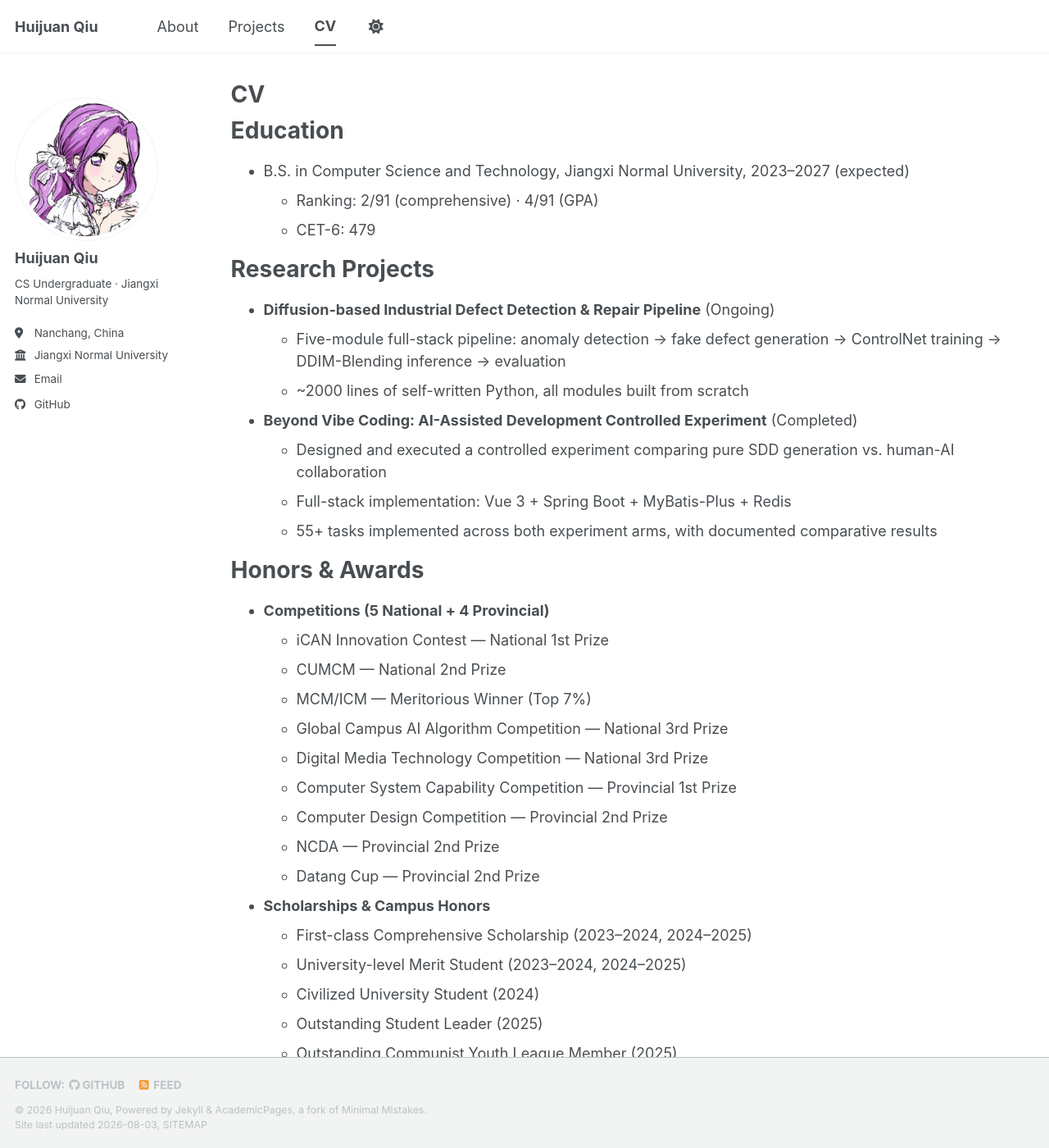
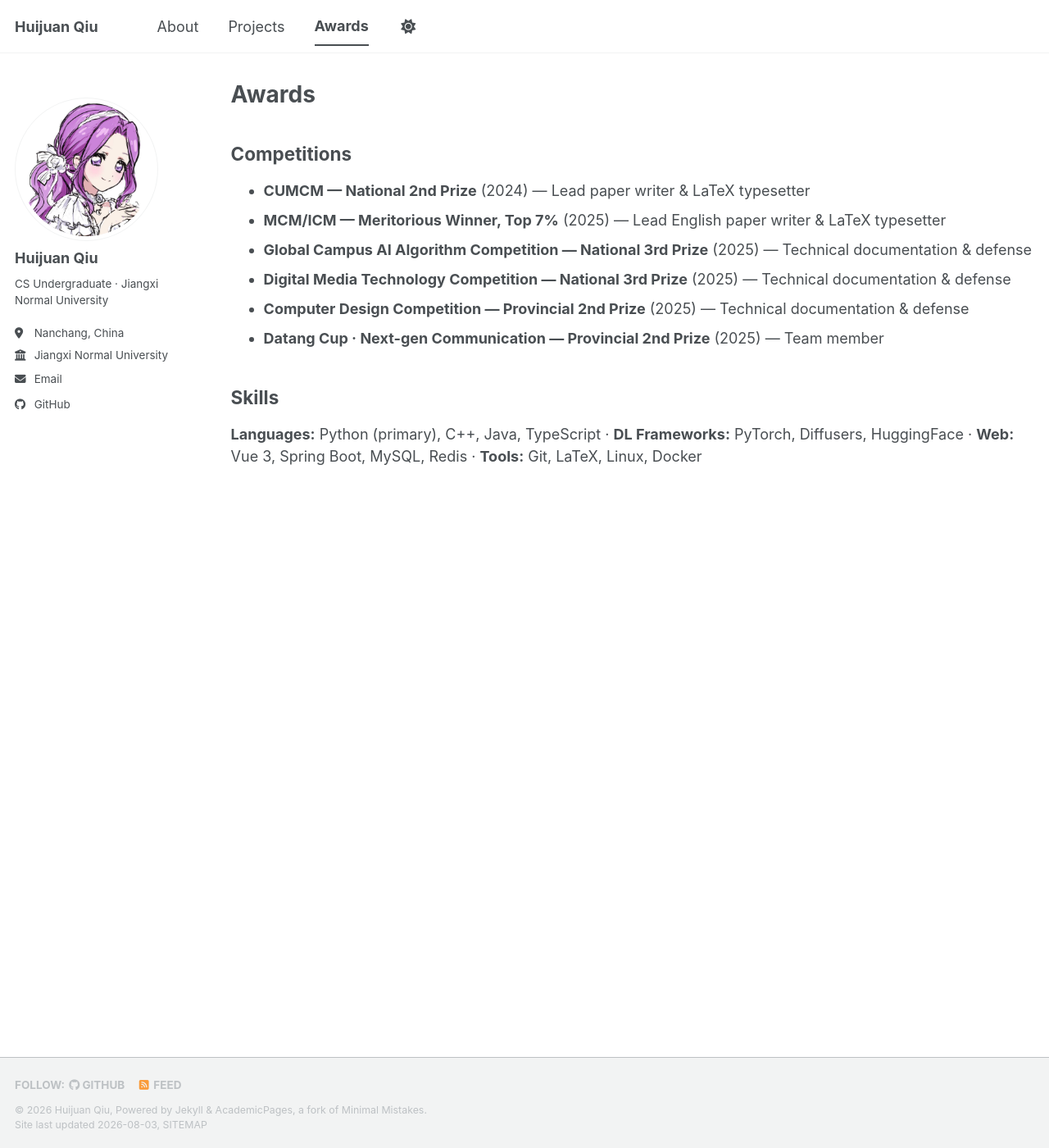
Before and after one commit to 11111XIMOLOKO/11111XIMOLOKO.github.io, a Jekyll site: the page built from _pages/cv.md, in a window 1280 px wide and 1400 px high. Shown: the whole window at 82% size. Built offline with Jekyll 4.4.1, drawn with Linux system fonts in a browser that asks for light colours; a style sheet for code colours, icons or effects is not loaded; some of the changed text lies outside the part shown.

Commit message:
CV页面改为Awards页面，列出6项竞赛+技能，导航更新

```diff
--- a/_data/navigation.yml
+++ b/_data/navigation.yml
@@ -5,5 +5,5 @@ main:
   - title: "Projects"
     url: /portfolio/
 
-  - title: "CV"
-    url: /cv/
+  - title: "Awards"
+    url: /awards/
--- a/_pages/cv.md
+++ b/_pages/cv.md
@@ -1,60 +1,24 @@
 ---
 layout: archive
-title: "CV"
-permalink: /cv/
+title: "Awards"
+permalink: /awards/
 author_profile: true
 redirect_from:
+  - /cv/
   - /resume
 ---
 
 {% include base_path %}
 
-Education
-======
-* B.S. in Computer Science and Technology, Jiangxi Normal University, 2023–2027 (expected)
-  * Ranking: 2/91 (comprehensive) · 4/91 (GPA)
-  * CET-6: 479
+## Competitions
 
-Research Projects
-======
-* **Diffusion-based Industrial Defect Detection & Repair Pipeline** (Ongoing)
-  * Five-module full-stack pipeline: anomaly detection → fake defect generation → ControlNet training → DDIM-Blending inference → evaluation
-  * ~2000 lines of self-written Python, all modules built from scratch
+* **CUMCM — National 2nd Prize** (2024) — Lead paper writer & LaTeX typesetter
+* **MCM/ICM — Meritorious Winner, Top 7%** (2025) — Lead English paper writer & LaTeX typesetter
+* **Global Campus AI Algorithm Competition — National 3rd Prize** (2025) — Technical documentation & defense
+* **Digital Media Technology Competition — National 3rd Prize** (2025) — Technical documentation & defense
+* **Computer Design Competition — Provincial 2nd Prize** (2025) — Technical documentation & defense
+* **Datang Cup · Next-gen Communication — Provincial 2nd Prize** (2025) — Team member
 
-* **Beyond Vibe Coding: AI-Assisted Development Controlled Experiment** (Completed)
-  * Designed and executed a controlled experiment comparing pure SDD generation vs. human-AI collaboration
-  * Full-stack implementation: Vue 3 + Spring Boot + MyBatis-Plus + Redis
-  * 55+ tasks implemented across both experiment arms, with documented comparative results
+## Skills
 
-Honors & Awards
-======
-* **Competitions (5 National + 4 Provincial)**
-  * iCAN Innovation Contest — National 1st Prize
-  * CUMCM — National 2nd Prize
-  * MCM/ICM — Meritorious Winner (Top 7%)
-  * Global Campus AI Algorithm Competition — National 3rd Prize
-  * Digital Media Technology Competition — National 3rd Prize
-  * Computer System Capability Competition — Provincial 1st Prize
-  * Computer Design Competition — Provincial 2nd Prize
-  * NCDA — Provincial 2nd Prize
-  * Datang Cup — Provincial 2nd Prize
-
-* **Scholarships & Campus Honors**
-  * First-class Comprehensive Scholarship (2023–2024, 2024–2025)
-  * University-level Merit Student (2023–2024, 2024–2025)
-  * Civilized University Student (2024)
-  * Outstanding Student Leader (2025)
-  * Outstanding Communist Youth League Member (2025)
-
-Publications
-======
-  <ul>{% for post in site.publications reversed %}
-    {% include archive-single-cv.html %}
-  {% endfor %}</ul>
-
-Skills
-======
-* **Languages:** Python (primary), C++, Java, TypeScript
-* **DL Frameworks:** PyTorch, Diffusers, HuggingFace
-* **Web:** Vue 3, Spring Boot, MySQL, Redis
-* **Tools:** Git, LaTeX, Linux, Docker
+**Languages:** Python (primary), C++, Java, TypeScript · **DL Frameworks:** PyTorch, Diffusers, HuggingFace · **Web:** Vue 3, Spring Boot, MySQL, Redis · **Tools:** Git, LaTeX, Linux, Docker
```
